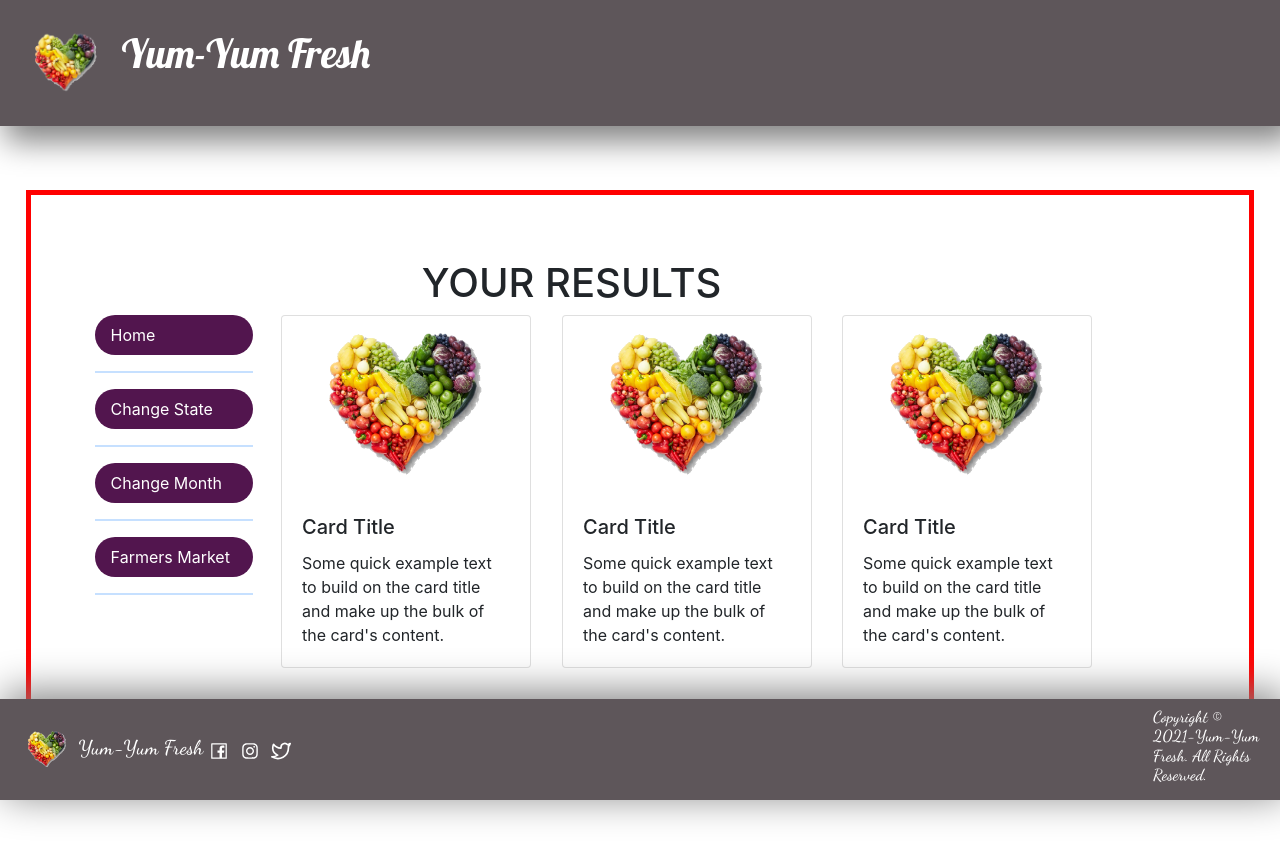
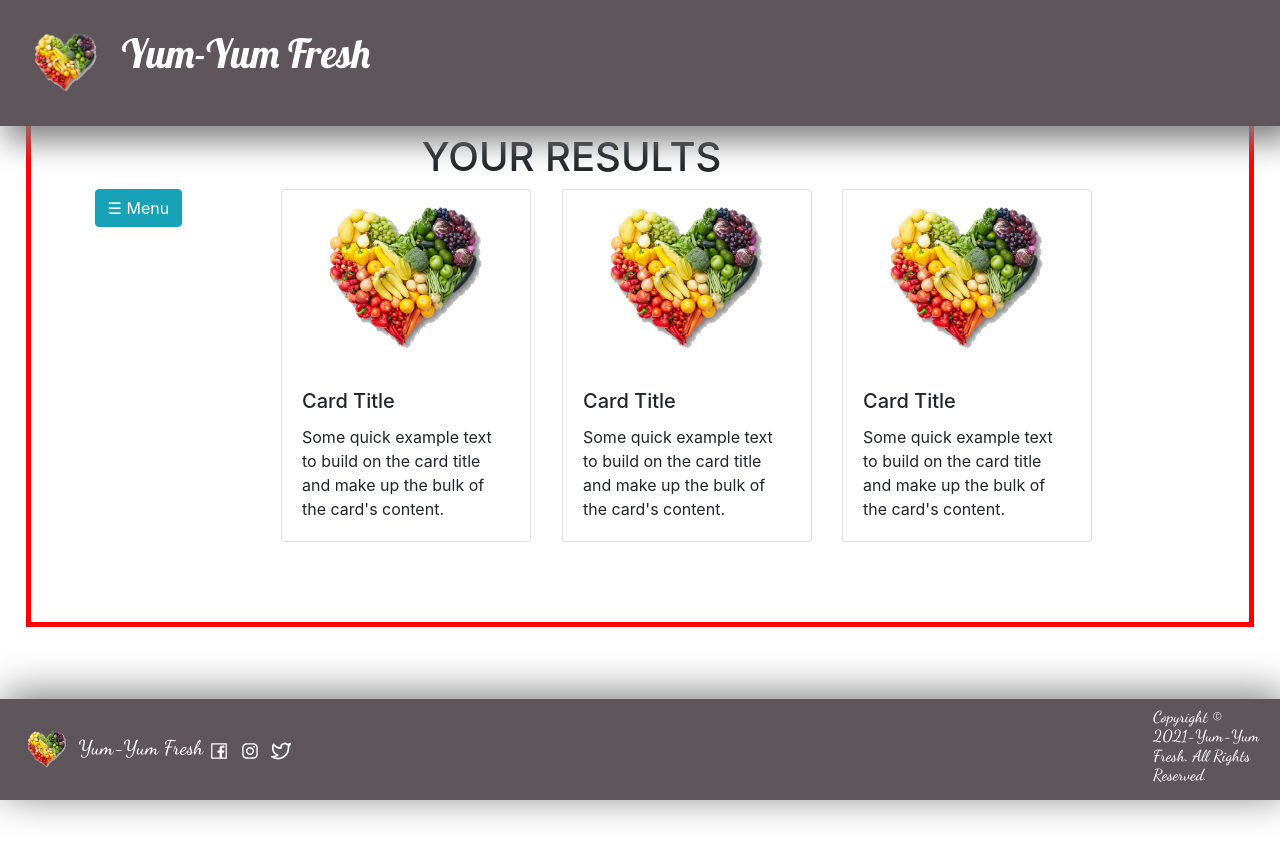
Before and after one commit to YumYumFresh/frontend-V2, a React (Create React App) app: page /state in a window 1280 px wide. Shown: the top 860 px of the page. After the commit the page ends 800 px from the top, so only its background shows below. Built offline with nearby package versions, Linux system fonts and the light colour scheme.

Commit message:
Pilahi- Toggle Tab Menu, working on getting it to STAY open or closed

```diff
--- a/public/index.html
+++ b/public/index.html
@@ -28,6 +28,7 @@ href="https://cdnjs.cloudflare.com/ajax/libs/animate.css/4.1.1/animate.min.css"
 <link rel="preconnect" href="https://fonts.gstatic.com">
 <link href="https://fonts.googleapis.com/css2?family=Dancing+Script:wght@500&family=Lobster&display=swap" rel="stylesheet">
 
+
 <!--
       Notice the use of %PUBLIC_URL% in the tags above.
       It will be replaced with the URL of the `public` folder during the build.
@@ -38,6 +39,9 @@ href="https://cdnjs.cloudflare.com/ajax/libs/animate.css/4.1.1/animate.min.css"
       Learn how to configure a non-root public URL by running `npm run build`.
     -->
     <title>React App</title>
+
+    <script src="https://ajax.googleapis.com/ajax/libs/jquery/3.5.1/jquery.min.js"></script>
+  <script src="https://maxcdn.bootstrapcdn.com/bootstrap/3.4.1/js/bootstrap.min.js"></script>
   </head>
   <body>
     <noscript>You need to enable JavaScript to run this app.</noscript>
--- a/src/components/tab.js
+++ b/src/components/tab.js
@@ -7,6 +7,9 @@ import Nav from "react-bootstrap/Nav";
 import Card from "../components/card";
 import FarmersMarket from './FarmersMarket'
 import Modals from "./Modals";
+import Button from "react-bootstrap/Button"
+
+
 
 const tab = () => {
   return (
@@ -14,7 +17,9 @@ const tab = () => {
       <Tab.Container id="left-tabs-example" defaultActiveKey="first">
         <Row>
           <Col sm={3} lg={2}>
-            <Nav className="flex-column">
+          <button type="button" class="btn btn-info" data-toggle="collapse" data-target="#demo">☰ Menu</button>
+
+              <Nav id="demo" className="flex-column" class="collapse">
                 <Nav.Item>
                   <Nav.Link className="tab__link" eventKey="first">
                     Home
@@ -40,6 +45,7 @@ const tab = () => {
                 </Nav.Item>
                 <hr className="tab__hr" />
               </Nav>
+
           </Col>
           <Col sm={9}>
             <Tab.Content>
--- a/src/css/navBar.css
+++ b/src/css/navBar.css
@@ -1,10 +1,9 @@
 .navBar__container {
  background-color: #5E565A;
  box-shadow: 10px 10px 30px 5px grey;
- position: -webkit-sticky;
- position: sticky;
-  top: 0;
-  width: 100%;
+ position: fixed;
+ top: 0;
+ width: 100%;
 }
 
 #navBar__img {
--- a/src/css/tab.css
+++ b/src/css/tab.css
@@ -23,3 +23,7 @@
     background-color: white;
     border: 1px solid grey;
 }
+
+.button{
+   color: #52154eff;
+}
```
Also changed, not shown: 1 other file (tests, documents, lock files or other folders). Lines whose indentation alone changed are shown as unchanged.
